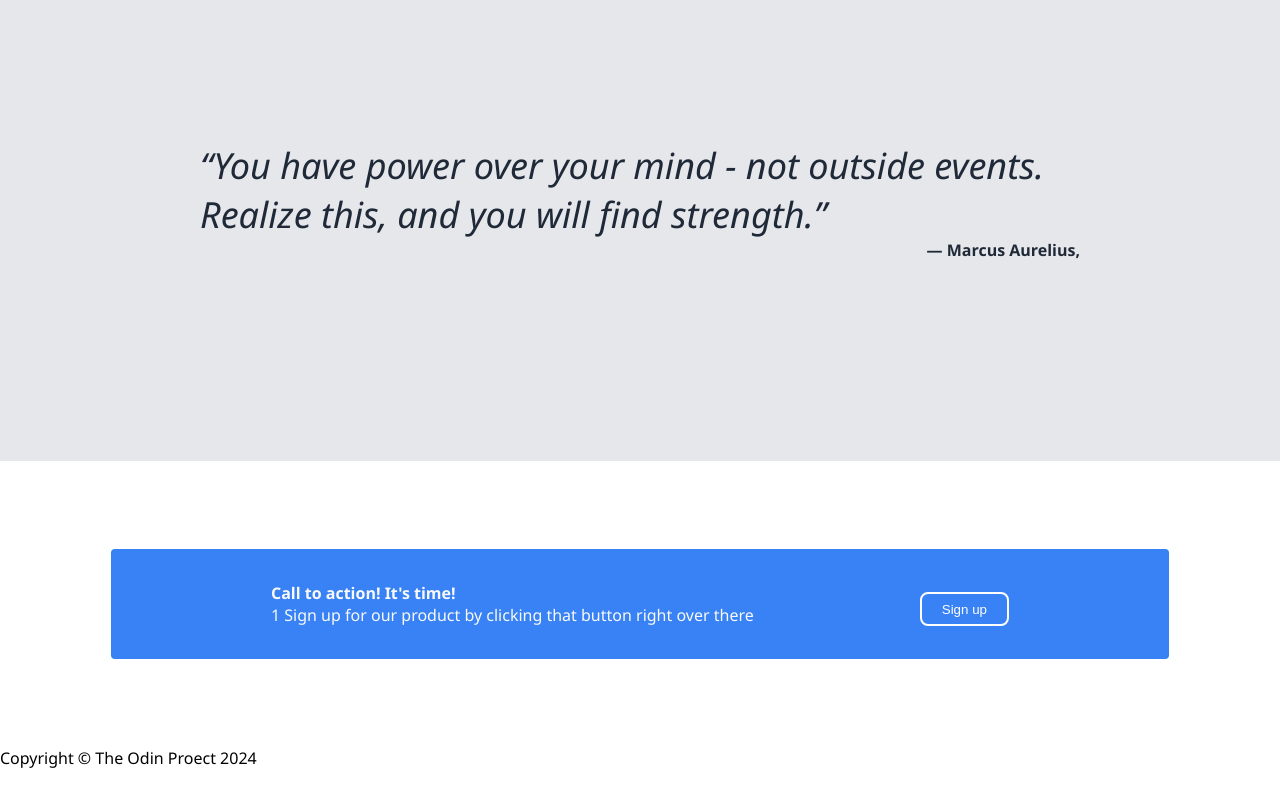
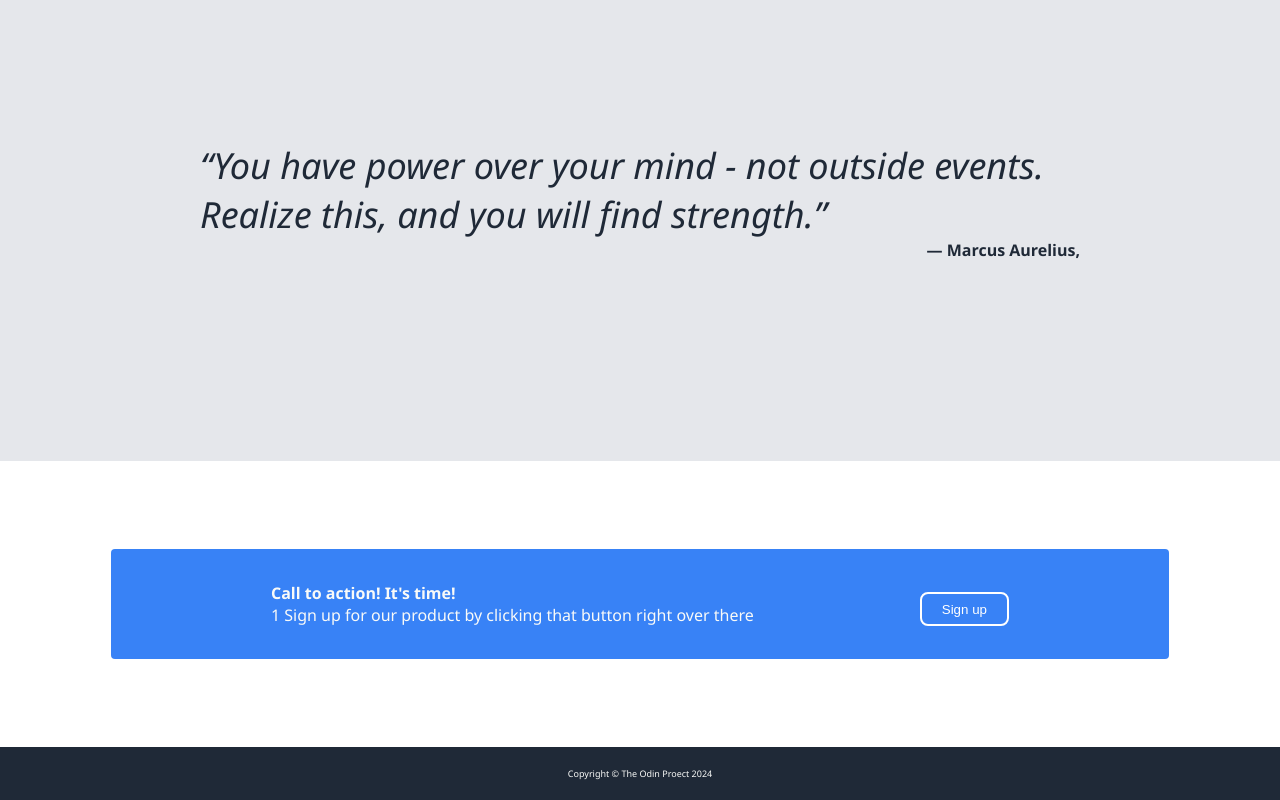
Before and after one commit to IsnardoA/Landing-Page, a plain HTML site: page index.html in a window 1280 px wide. Shown: the part 1042-1842 px from the top of the page. Before the commit the page ends 1811 px from the top, so only its background shows below. Drawn offline with Linux system fonts and the light colour scheme.

Commit message:
Add properties to footer

```diff
--- a/style.css
+++ b/style.css
@@ -136,3 +136,12 @@ h2 {
   border-radius: 8px;
   border: 2px solid white;
 }
+
+.footer {
+  background-color: #1f2937;
+  color: #f9faf8;
+  align-items: flex-end;
+  padding: 20px;
+  font-size: 9px;
+  text-align: center;
+}
```
